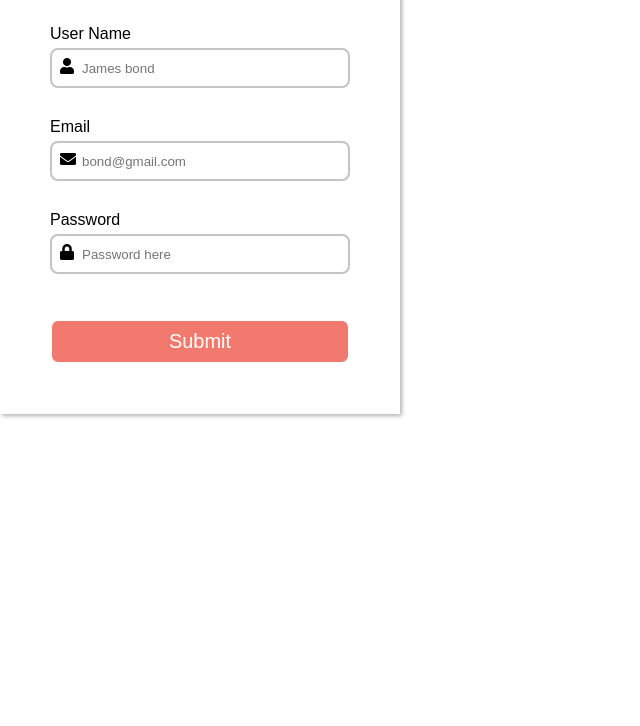
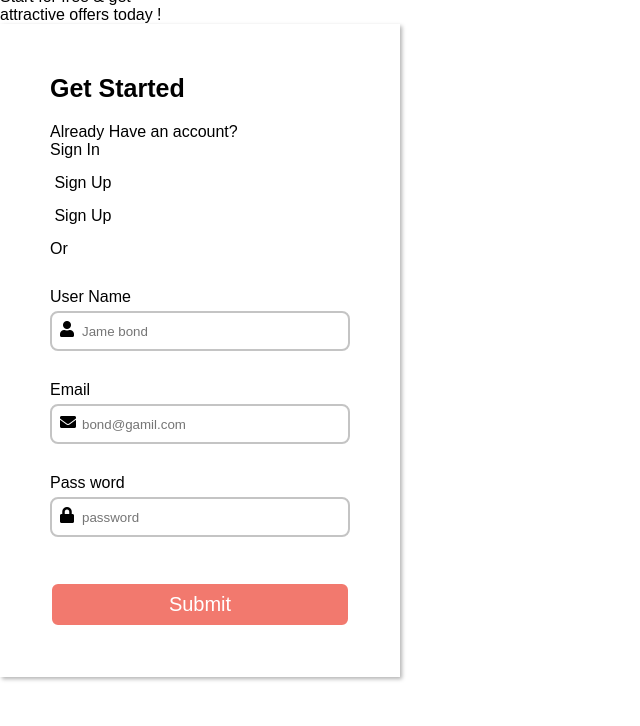
Before and after one commit to phamngocchien2004/11-25, a plain HTML site: page index.html in a window 1280 px wide. Shown: the part 74-800 px from the top of the page, without its empty margins (0-640 px from the left). Drawn offline with Linux system fonts and the light colour scheme.

Commit message:
Update index.html

```diff
--- a/index.html
+++ b/index.html
@@ -5,57 +5,79 @@
     <meta http-equiv="X-UA-Compatible" content="IE=edge">
     <meta name="viewport" content="width=device-width, initial-scale=1.0">
     <link rel="stylesheet" href="https://cdnjs.cloudflare.com/ajax/libs/font-awesome/5.15.4/css/all.min.css" integrity="sha512-1ycn6IcaQQ40/MKBW2W4Rhis/DbILU74C1vSrLJxCq57o941Ym01SwNsOMqvEBFlcgUa6xLiPY/NS5R+E6ztJQ==" crossorigin="anonymous" referrerpolicy="no-referrer" />
-    <title>Form valocation Example</title>
+    <title>Form validation</title>
     <link rel="stylesheet" href="/style.css">
 </head>
 <body>
     <div class="container">
+        <div class="content">
+            <div class="logo">
+                <img src="/images/logo.svg" alt="" />
+            </div>
+            <div class="image"></div>
+            <div class="text">Start for free & get <br /> attractive offers today !</div>
+        </div>
         <form action="" id="form">
+            <div>
+                <div class="social">
             <div class="title">Get Started</div>
-              <!--User Name Input-->
+            <div class="question">
+                Already Have an account?<br />
+                <span>Sign In</span>
+            </div>
+            <div class="btn">
+                <div class="btn-1">
+                    <img src="" />
+                    Sign Up
+                </div>
+                <div class="btn-2">
+                    <img src="" />
+                    Sign Up
+                </div>
+            </div>
+                </div>
+                <div class="or">Or</div>
+            </div>
+            <!-- User Name input-->
             <div>
                 <label for="username">User Name</label>
                 <i class="fas fa-user"></i>
-                <input
-                type="text"
+                <input type="text"
                 name="username"
                 id="username"
-                placeholder= "James bond" >
+                placeholder="Jame bond">
+                <i class="fas fa-exclamation-circle failure-icon" ></i>
+                <i class="fas fa-check-circle success-icon"></i>
+                <div class="error"></div>
+            </div>
+            <!-- Email input-->
+            <div>
+                <label for="email">Email</label>
+                <i class="fas fa-envelope"></i>
+                <input type="email"
+                name="email"
+                id="email"
+                placeholder="bond@gamil.com">
                 <i class="fas fa-exclamation-circle failure-icon"></i>
                 <i class="fas fa-check-circle success-icon"></i>
                 <div class="error"></div>
             </div>
-            <!--Email Input-->
+            <!-- pass word -->
             <div>
-                <label for="email">Email</label>
-                <i class="fas fa-envelope"></i>
-                <input
-                type="email"
-                name="email"
-                id="email"
-                placeholder= "bond@gmail.com" >
+                <label for="password">Pass word </label>
+                <i class="fas fa-lock"></i>
+                <input type="password"
+                name="password"
+                id="password"
+                placeholder="password">
                 <i class="fas fa-exclamation-circle failure-icon"></i>
                 <i class="fas fa-check-circle success-icon"></i>
                 <div class="error"></div>
             </div>
-            <div>
-                <label for="password">Password</label>
-                <i class="fas fa-lock"></i>
-                <input
-                type="password"
-                name="password"
-                id="password"
-                placeholder= "Password here" >
-                <i class="fas fa-exclamation-circle failure-icon"></i>
-                <i class="fas fa-check-circle success-icon"></i>
-                <div class="error"></div>
 
-            </div>
             <button type="submit">Submit</button>
         </form>
     </div>
-
-
-    <script src="/main.js"></script>
 </body>
+<script src="/main.js"></script>
 </html>
```
